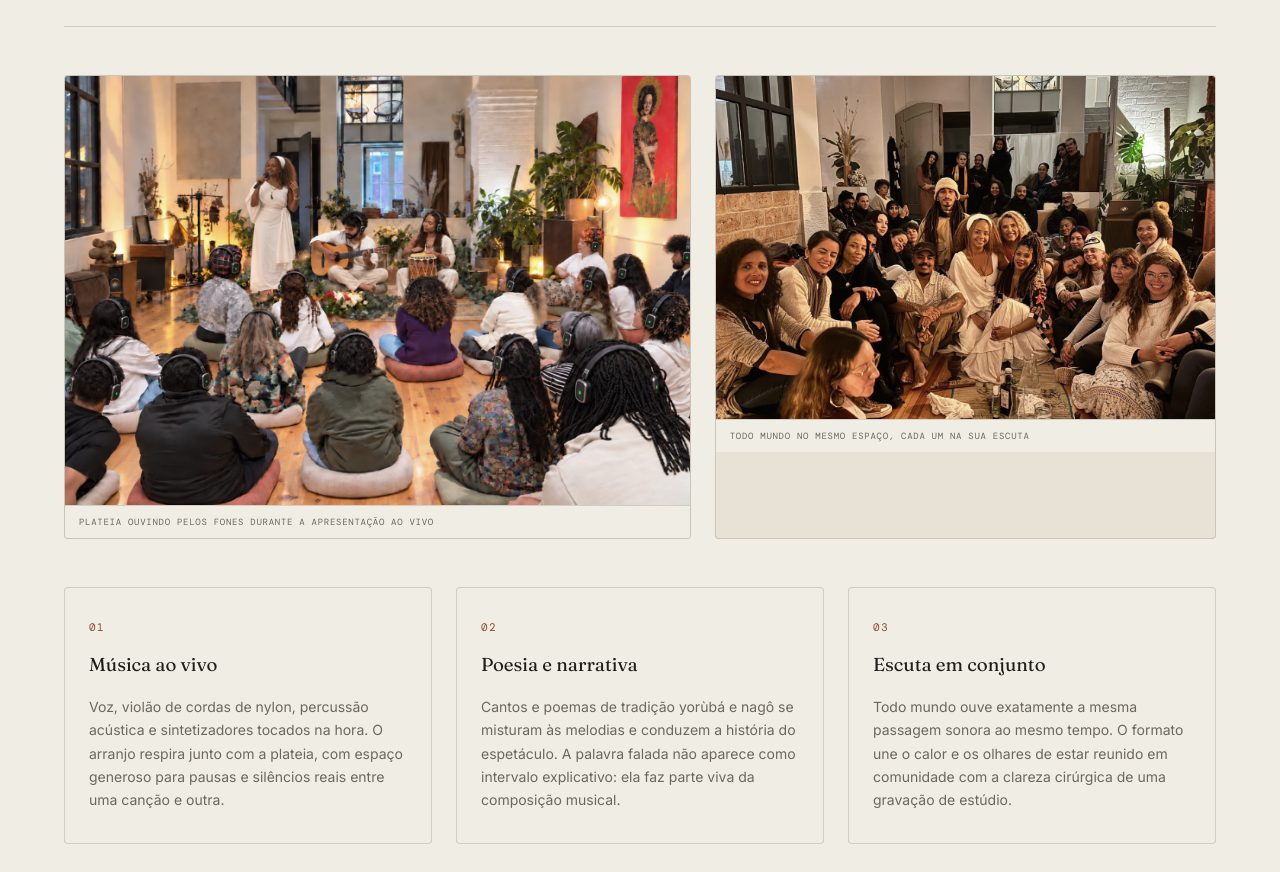
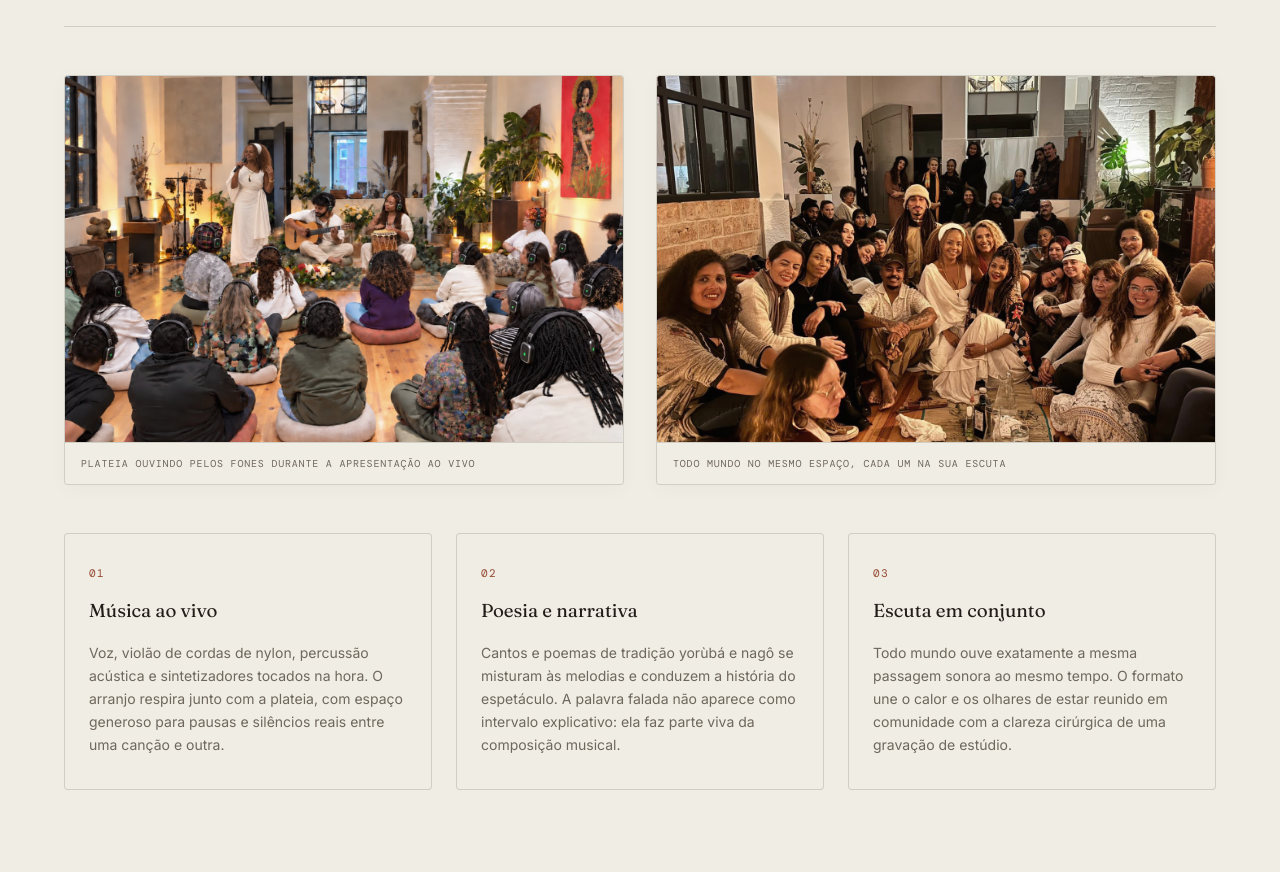
Before and after one commit to venancioproject-prog/silentconcert, a website built with Vite: page index.html in a window 1280 px wide. Shown: the part 1175-2047 px from the top of the page. Built offline with nearby package versions, Linux system fonts and the light colour scheme.

Commit message:
fix(gallery): alinhar perfeitamente colunas, altura de fotos e legendas na secao 01

```diff
--- a/assets/css/styles.css
+++ b/assets/css/styles.css
@@ -519,43 +519,51 @@ h1#hero-title {
 /* SEÇÃO 01: EXPERIÊNCIA */
 .experience-gallery {
   display: grid;
-  grid-template-columns: 1.25fr 1fr;
-  gap: var(--s-3);
+  grid-template-columns: repeat(2, 1fr);
+  gap: var(--s-4);
   margin-bottom: var(--s-5);
+  align-items: stretch;
 }
 
 .gallery-card {
   margin: 0;
+  display: flex;
+  flex-direction: column;
   position: relative;
   overflow: hidden;
-  background: var(--paper-deep);
+  background: var(--paper);
   border: 1px solid var(--line);
   border-radius: 4px;
+  box-shadow: 0 4px 20px rgba(0, 0, 0, 0.03);
 }
 
 .gallery-card img {
   width: 100%;
-  aspect-ratio: 16 / 11;
+  aspect-ratio: 16 / 10.5;
   object-fit: cover;
   object-position: center 25%;
   display: block;
-  filter: saturate(.85) contrast(.98);
+  filter: saturate(.88) contrast(.98);
   transition: transform .7s ease, filter .7s ease;
 }
 
 .gallery-card:hover img {
   transform: scale(1.03);
-  filter: saturate(.95) contrast(1.02);
+  filter: saturate(.96) contrast(1.02);
 }
 
 .gallery-card figcaption {
-  padding: 10px 14px;
+  margin-top: auto;
+  padding: 12px 16px;
   background: var(--paper);
   color: var(--muted);
   border-top: 1px solid var(--line);
-  font: 9px var(--mono);
+  font: 10px var(--mono);
   letter-spacing: .08em;
   text-transform: uppercase;
+  display: flex;
+  align-items: center;
+  min-height: 42px;
 }
 
 /* Pilares em Trio Horizontal */
--- a/src/styles.css
+++ b/src/styles.css
@@ -519,43 +519,51 @@ h1#hero-title {
 /* SEÇÃO 01: EXPERIÊNCIA */
 .experience-gallery {
   display: grid;
-  grid-template-columns: 1.25fr 1fr;
-  gap: var(--s-3);
+  grid-template-columns: repeat(2, 1fr);
+  gap: var(--s-4);
   margin-bottom: var(--s-5);
+  align-items: stretch;
 }
 
 .gallery-card {
   margin: 0;
+  display: flex;
+  flex-direction: column;
   position: relative;
   overflow: hidden;
-  background: var(--paper-deep);
+  background: var(--paper);
   border: 1px solid var(--line);
   border-radius: 4px;
+  box-shadow: 0 4px 20px rgba(0, 0, 0, 0.03);
 }
 
 .gallery-card img {
   width: 100%;
-  aspect-ratio: 16 / 11;
+  aspect-ratio: 16 / 10.5;
   object-fit: cover;
   object-position: center 25%;
   display: block;
-  filter: saturate(.85) contrast(.98);
+  filter: saturate(.88) contrast(.98);
   transition: transform .7s ease, filter .7s ease;
 }
 
 .gallery-card:hover img {
   transform: scale(1.03);
-  filter: saturate(.95) contrast(1.02);
+  filter: saturate(.96) contrast(1.02);
 }
 
 .gallery-card figcaption {
-  padding: 10px 14px;
+  margin-top: auto;
+  padding: 12px 16px;
   background: var(--paper);
   color: var(--muted);
   border-top: 1px solid var(--line);
-  font: 9px var(--mono);
+  font: 10px var(--mono);
   letter-spacing: .08em;
   text-transform: uppercase;
+  display: flex;
+  align-items: center;
+  min-height: 42px;
 }
 
 /* Pilares em Trio Horizontal */
```
